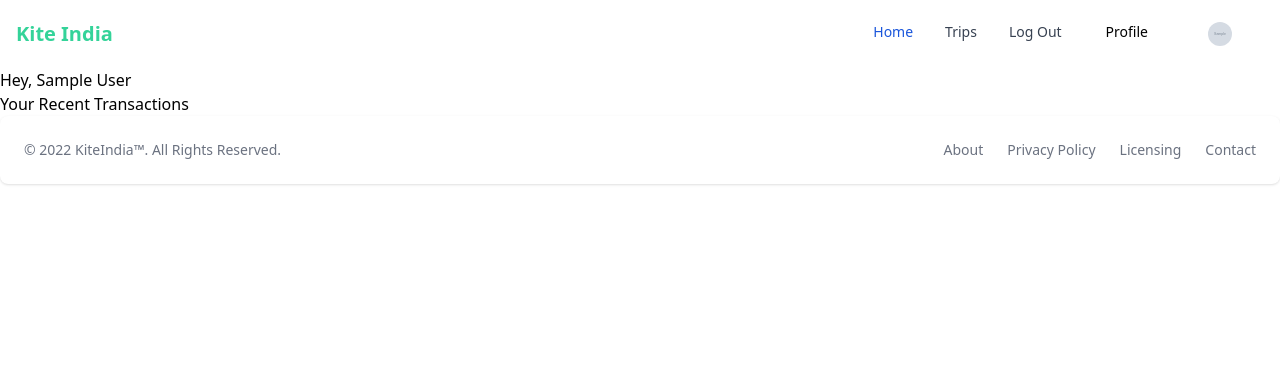
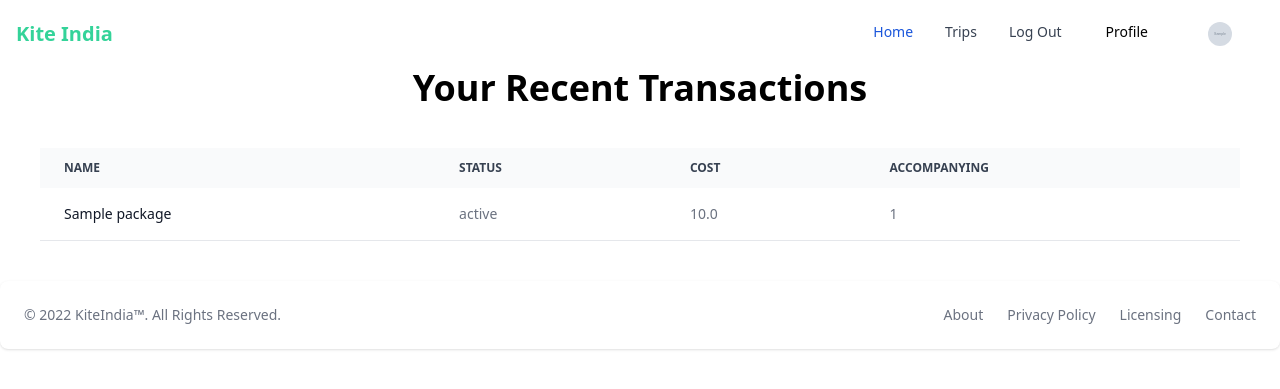
Before and after one commit to NarayanAdithya/travel-stripe-booking, a Flask app: page /auth/profile in a window 1280 px wide. Shown: the top 389 px of the page. Run offline with Flask 3, Linux system fonts and the light colour scheme; a user stored in the database is signed in; tables that the repository leaves empty hold one stand-in row (values such as "Sample post"); grey boxes marked "Sample" are stand-in pictures.

Commit message:
Updated Booking Model and Added Profile Page

```diff
--- a/app/static/dist/css/output.css
+++ b/app/static/dist/css/output.css
@@ -1523,6 +1487,10 @@
   overflow: hidden;
 }
 
+.overflow-x-auto {
+  overflow-x: auto;
+}
+
 .whitespace-nowrap {
   white-space: nowrap;
 }
@@ -1553,29 +1526,24 @@
   border-bottom-right-radius: 0.5rem;
 }
 
-.rounded-t-lg {
-  border-top-left-radius: 0.5rem;
-  border-top-right-radius: 0.5rem;
-}
-
 .border {
   border-width: 1px;
 }
 
+.border-2 {
+  border-width: 2px;
+}
+
 .border-0 {
   border-width: 0px;
 }
 
-.border-2 {
-  border-width: 2px;
-}
-
-.border-4 {
-  border-width: 4px;
-}
-
 .border-l {
   border-left-width: 1px;
+}
+
+.border-b {
+  border-bottom-width: 1px;
 }
 
 .border-gray-200 {
@@ -1747,24 +1712,19 @@
   padding-bottom: 0.125rem;
 }
 
-.px-5 {
-  padding-left: 1.25rem;
-  padding-right: 1.25rem;
-}
-
-.py-2\.5 {
-  padding-top: 0.625rem;
-  padding-bottom: 0.625rem;
-}
-
 .py-3 {
   padding-top: 0.75rem;
   padding-bottom: 0.75rem;
 }
 
-.px-3 {
-  padding-left: 0.75rem;
-  padding-right: 0.75rem;
+.px-6 {
+  padding-left: 1.5rem;
+  padding-right: 1.5rem;
+}
+
+.py-4 {
+  padding-top: 1rem;
+  padding-bottom: 1rem;
 }
 
 .pl-3 {
@@ -1783,12 +1743,12 @@
   padding-top: 0.5rem;
 }
 
+.text-left {
+  text-align: left;
+}
+
 .text-center {
   text-align: center;
-}
-
-.align-middle {
-  vertical-align: middle;
 }
 
 .font-sans {
@@ -1825,9 +1790,14 @@
   line-height: 2.25rem;
 }
 
-.text-2xl {
-  font-size: 1.5rem;
-  line-height: 2rem;
+.text-xs {
+  font-size: 0.75rem;
+  line-height: 1rem;
+}
+
+.text-4xl {
+  font-size: 2.25rem;
+  line-height: 2.5rem;
 }
 
 .font-medium {
@@ -1838,16 +1808,20 @@
   font-weight: 900;
 }
 
+.font-bold {
+  font-weight: 700;
+}
+
+.font-normal {
+  font-weight: 400;
+}
+
 .font-semibold {
   font-weight: 600;
 }
 
-.font-normal {
-  font-weight: 400;
-}
-
-.font-bold {
-  font-weight: 700;
+.uppercase {
+  text-transform: uppercase;
 }
 
 .leading-none {
@@ -1896,6 +1870,11 @@
   color: rgb(55 65 81 / var(--tw-text-opacity));
 }
 
+.text-gray-900 {
+  --tw-text-opacity: 1;
+  color: rgb(17 24 39 / var(--tw-text-opacity));
+}
+
 .text-green-600 {
   --tw-text-opacity: 1;
   color: rgb(5 122 85 / var(--tw-text-opacity));
@@ -1904,11 +1883,6 @@
 .text-blue-600 {
   --tw-text-opacity: 1;
   color: rgb(28 100 242 / var(--tw-text-opacity));
-}
-
-.text-gray-900 {
-  --tw-text-opacity: 1;
-  color: rgb(17 24 39 / var(--tw-text-opacity));
 }
 
 .text-gray-400 {
--- a/app/templates/profile.html
+++ b/app/templates/profile.html
@@ -3,14 +3,50 @@
     Profile
 {% endblock %}
 {% block body %}
-    <h1>Hey, {{current_user.name}}</h1>
-    <h4>Your Recent Transactions</h4>
-    {% for tr in current_user.associated_package %}
-        <hr>
-        Name:{{tr.package.name}}
-        Status:{{tr.Status}}
-        Cost:{{tr.Cost}}
-        NumberOfAccompanying:{{tr.numOfAccompanying}}
-        <hr>
+    <h4 align="center" class="text-4xl font-black" >Your Recent Transactions</h4>
+    <div align="center" class="m-10" >
+    {% if current_user.associated_bookings %}
+    <div class="overflow-x-auto relative">
+        <table class="w-full text-sm text-left text-gray-500 dark:text-gray-400">
+            <thead class="text-xs text-gray-700 uppercase bg-gray-50 dark:bg-gray-700 dark:text-gray-400">
+                <tr>
+                    <th scope="col" class="py-3 px-6">
+                        Name
+                    </th>
+                    <th scope="col" class="py-3 px-6">
+                        Status
+                    </th>
+                    <th scope="col" class="py-3 px-6">
+                        Cost
+                    </th>
+                    <th scope="col" class="py-3 px-6">
+                        Accompanying
+                    </th>
+                </tr>
+            </thead>
+            <tbody>
+    {% for tr in current_user.associated_bookings %}
+        <tr class="bg-white border-b dark:bg-gray-800 dark:border-gray-700">
+            <th scope="row" class="py-4 px-6 font-medium text-gray-900 whitespace-nowrap dark:text-white">
+                {{tr.package.name}}
+            </th>
+            <td class="py-4 px-6">
+                {{tr.Status}}
+            </td>
+            <td class="py-4 px-6">
+                {{tr.Cost}}
+            </td>
+            <td class="py-4 px-6">
+                {{tr.numOfAccompanying}}
+            </td>
+        </tr>
     {% endfor %}
+</tbody>
+</table>
+</div>
+
+    {% else %}
+    No Transactions Have Been Made
+    {% endif %}
+</div>
 {% endblock %}
--- a/app/transactions/models.py
+++ b/app/transactions/models.py
@@ -8,6 +8,7 @@
     user_id=db.Column(db.Integer,db.ForeignKey('user.id'))
     package_id=db.Column(db.Integer,db.ForeignKey('package.id'))
     numOfAccompanying=db.Column(db.Integer,nullable=False)
+    contactno=db.Column(db.String(10))
     Cost=db.Column(db.Float(2),nullable=False)
     Status=db.Column(db.String(20),nullable=False)
     checkout_id=db.Column(db.String(512),nullable=False)
--- a/app/transactions/routes.py
+++ b/app/transactions/routes.py
@@ -34,6 +34,7 @@
             cancel_url=url_for('transaction.transaction_failed',_external=True)
         )
         u=Booking(user_id=current_user.id,package_id=p.id,numOfAccompanying=int(request.form['numberofpeople']),Cost=(int(request.form['numberofpeople'])+1)*p.cost,Status=checkout_session.payment_status,checkout_id=checkout_session.id)
+        u.contactno=request.form['phno']
         db.session.add(u)
         db.session.commit()
         for a in accompanying:
```
Also changed, not shown: other parts of app/static/dist/css/output.css (+89 -134 lines), migrations/versions/fa285026c57e_.py (added, +32 -0 lines), app.db.
